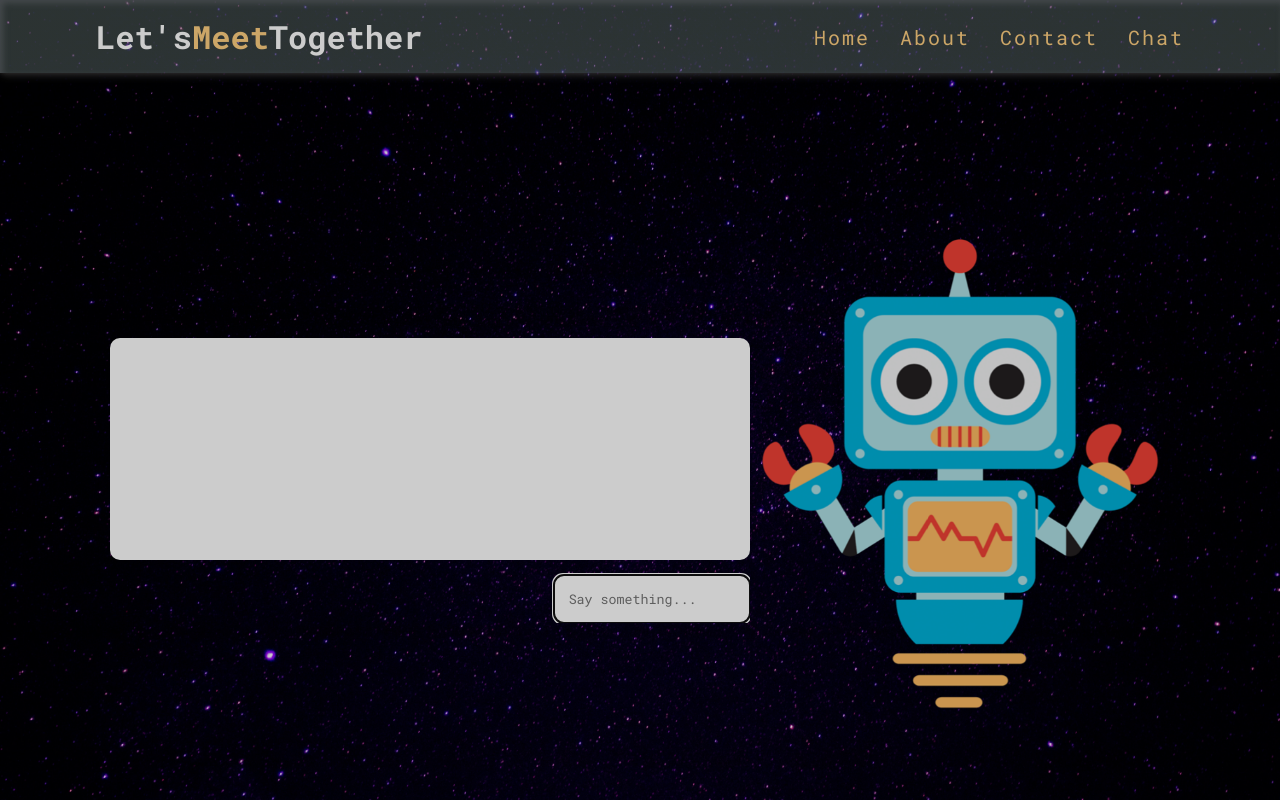
After one commit to kiran8685/video, a Flask app: page /chat in a window 1280 px wide. The commit adds this page. Run offline with Flask 3, Linux system fonts and the light colour scheme.

Commit message:
final project

```diff
--- a/Templates/about.html
+++ b/Templates/about.html
@@ -15,6 +15,7 @@
                 <li><a href="/"><span>Home</span></a></li>
                 <li><a href="/about"><span>About</span></a></li>
                 <li><a href="/contact"><span>Contact</span></a></li>
+                <li><a href="/chat"><span>Chat</span></a></li>
             </ul>
         </div>
         <div class="main__text">
--- /dev/null
+++ b/Templates/chat.html
@@ -0,0 +1,35 @@
+<!DOCTYPE html>
+<html lang="en">
+<head>
+    <title>Chatbot</title>
+    <meta charset="UTF-8">
+    <meta name="viewport" content="width=device-width, initial-scale=1.0">
+	<link rel="icon" href="{{ url_for('static', filename='img/bot.png') }}" />
+    <link rel="shortcut icon" href="./static/l.png" type="image/x-icon" sizes="any">
+    <link rel="stylesheet" href="{{ url_for('static', filename='styles/style.css') }}">
+    <link rel="stylesheet" href="{{ url_for('static', filename='styles/space.css') }}">
+</head>
+<body>
+    <div class="header">
+        <div class="nav">
+            <h1>Let's<span>Meet</span>Together</h1>
+            <ul>
+                <li><a href="/"><span>Home</span></a></li>
+                <li><a href="/about"><span>About</span></a></li>
+                <li><a href="/contact"><span>Contact</span></a></li>
+                <li><a href="/chat"><span>Chat</span></a></li>
+            </ul>
+        </div>
+        <div id="container" class="container">
+            <div id="chat" class="chat">
+                <div id="messages" class="messages"></div>
+                <input id="input" type="text" placeholder="Say something..." autocomplete="off" autofocus="true" />
+            </div>
+            <img src="./static/img/bot.png" alt="Robot cartoon" height="500vh">
+        </div>
+    </div>
+</body>
+<script type="text/javascript" src="./static/index.js" ></script>
+<script type="text/javascript" src="./static/constants.js" ></script>
+<script type="text/javascript" src="./static/speech.js" ></script>
+</html>
--- a/Templates/contact.html
+++ b/Templates/contact.html
@@ -21,6 +21,7 @@
                     <li><a href="/"><span>Home</span></a></li>
                     <li><a href="/about"><span>About</span></a></li>
                     <li><a href="/contact"><span>Contact</span></a></li>
+                    <li><a href="/chat"><span>Chat</span></a></li>
                 </ul>
             </div>
             <main>
--- a/Templates/index.html
+++ b/Templates/index.html
@@ -20,6 +20,7 @@
                     <li><a href="/"><span>Home</span></a></li>
                     <li><a href="/about"><span>About</span></a></li>
                     <li><a href="/contact"><span>Contact</span></a></li>
+                    <li><a href="/chat"><span>Chat</span></a></li>
                 </ul>
             </div>
 
--- a/Templates/space.html
+++ b/Templates/space.html
@@ -15,6 +15,7 @@
                 <li><a href="/"><span>Home</span></a></li>
                 <li><a href="/about"><span>About</span></a></li>
                 <li><a href="/contact"><span>Contact</span></a></li>
+                <li><a href="/chat"><span>Chat</span></a></li>
             </ul>
         </div>
         <div class="image">
--- a/app.py
+++ b/app.py
@@ -28,6 +28,9 @@ def index():
 @app.route("/about")
 def about():
     return render_template("about.html")
+@app.route("/chat")
+def chat():
+    return render_template("chat.html")
 
 @app.route("/contact",methods=['GET','POST'])
 def contact():
--- /dev/null
+++ b/static/constants.js
@@ -0,0 +1,76 @@
+// Options the user could type in
+const prompts = [
+  ["hi", "hey", "hello", "good morning", "good afternoon"],
+  ["how are you", "how is life", "how are things"],
+  ["what are you doing", "what is going on", "what is up"],
+  ["how old are you"],
+  ["who are you", "are you human", "are you bot", "are you human or bot"],
+  ["who created you", "who made you"],
+  [
+    "your name please",
+    "your name",
+    "may i know your name",
+    "what is your name",
+    "what call yourself"
+  ],
+  ["i love you"],
+  ["happy", "good", "fun", "wonderful", "fantastic", "cool"],
+  ["bad", "bored", "tired"],
+  ["help me", "tell me story", "tell me joke"],
+  ["ah", "yes", "ok", "okay", "nice"],
+  ["bye", "good bye", "goodbye", "see you later"],
+  ["what should i eat today"],
+  ["bro"],
+  ["what", "why", "how", "where", "when"],
+  ["no","not sure","maybe","no thanks"],
+  [""],
+  ["haha","ha","lol","hehe","funny","joke"]
+]
+
+// Possible responses, in corresponding order
+
+const replies = [
+  ["Hello!", "Hi!", "Hey!", "Hi there!","Howdy"],
+  [
+    "Fine... how are you?",
+    "Pretty well, how are you?",
+    "Fantastic, how are you?"
+  ],
+  [
+    "Nothing much",
+    "About to go to sleep",
+    "Can you guess?",
+    "I don't know actually"
+  ],
+  ["I am infinite"],
+  ["I am just a bot", "I am a bot. What are you?"],
+  ["The one true God, JavaScript"],
+  ["I am nameless", "I don't have a name"],
+  ["I love you too", "Me too"],
+  ["Have you ever felt bad?", "Glad to hear it"],
+  ["Why?", "Why? You shouldn't!", "Try watching TV"],
+  ["What about?", "Once upon a time..."],
+  ["Tell me a story", "Tell me a joke", "Tell me about yourself"],
+  ["Bye", "Goodbye", "See you later"],
+  ["Sushi", "Pizza"],
+  ["Bro!"],
+  ["Great question"],
+  ["That's ok","I understand","What do you want to talk about?"],
+  ["Please say something :("],
+  ["Haha!","Good one!"]
+]
+
+// Random for any other user input
+
+const alternative = [
+  "Same",
+  "Go on...",
+  "Bro...",
+  "Try again",
+  "I'm listening...",
+  "I don't understand :/"
+]
+
+// Whatever else you want :)
+
+const coronavirus = ["Please stay home", "Wear a mask", "Fortunately, I don't have COVID", "These are uncertain times"]
--- /dev/null
+++ b/static/index.js
@@ -0,0 +1,97 @@
+document.addEventListener("DOMContentLoaded", () => {
+  const inputField = document.getElementById("input");
+  inputField.addEventListener("keydown", (e) => {
+    if (e.code === "Enter") {
+      let input = inputField.value;
+      inputField.value = "";
+      output(input);
+    }
+  });
+});
+
+function output(input) {
+  let product;
+
+  // Regex remove non word/space chars
+  // Trim trailing whitespce
+  // Remove digits - not sure if this is best
+  // But solves problem of entering something like 'hi1'
+
+  let text = input.toLowerCase().replace(/[^\w\s]/gi, "").replace(/[\d]/gi, "").trim();
+  text = text
+    .replace(/ a /g, " ")   // 'tell me a story' -> 'tell me story'
+    .replace(/i feel /g, "")
+    .replace(/whats/g, "what is")
+    .replace(/please /g, "")
+    .replace(/ please/g, "")
+    .replace(/r u/g, "are you");
+
+  if (compare(prompts, replies, text)) {
+    // Search for exact match in `prompts`
+    product = compare(prompts, replies, text);
+  } else if (text.match(/thank/gi)) {
+    product = "You're welcome!"
+  } else if (text.match(/(corona|covid|virus)/gi)) {
+    // If no match, check if message contains `coronavirus`
+    product = coronavirus[Math.floor(Math.random() * coronavirus.length)];
+  } else {
+    // If all else fails: random alternative
+    product = alternative[Math.floor(Math.random() * alternative.length)];
+  }
+
+  // Update DOM
+  addChat(input, product);
+}
+
+function compare(promptsArray, repliesArray, string) {
+  let reply;
+  let replyFound = false;
+  for (let x = 0; x < promptsArray.length; x++) {
+    for (let y = 0; y < promptsArray[x].length; y++) {
+      if (promptsArray[x][y] === string) {
+        let replies = repliesArray[x];
+        reply = replies[Math.floor(Math.random() * replies.length)];
+        replyFound = true;
+        // Stop inner loop when input value matches prompts
+        break;
+      }
+    }
+    if (replyFound) {
+      // Stop outer loop when reply is found instead of interating through the entire array
+      break;
+    }
+  }
+  return reply;
+}
+
+function addChat(input, product) {
+  const messagesContainer = document.getElementById("messages");
+
+  let userDiv = document.createElement("div");
+  userDiv.id = "user";
+  userDiv.className = "user response";
+  userDiv.innerHTML = `<img src="static/img/user.png" class="avatar"><space>${input}</space>`;
+  messagesContainer.appendChild(userDiv);
+
+  let botDiv = document.createElement("div");
+  let botImg = document.createElement("img");
+  let botText = document.createElement("space");
+  botDiv.id = "bot";
+  botImg.src = "static/img/bot-mini.png";
+  botImg.className = "avatar";
+  botDiv.className = "bot response";
+  botText.innerText = "Typing...";
+  botDiv.appendChild(botText);
+  botDiv.appendChild(botImg);
+  messagesContainer.appendChild(botDiv);
+  // Keep messages at most recent
+  messagesContainer.scrollTop = messagesContainer.scrollHeight - messagesContainer.clientHeight;
+
+  // Fake delay to seem "real"
+  setTimeout(() => {
+    botText.innerText = `${product}`;
+    textToSpeech(product)
+  }, 2000
+  )
+
+}
--- /dev/null
+++ b/static/speech.js
@@ -0,0 +1,13 @@
+// Text to Speech
+
+const synth = window.speechSynthesis;
+
+const textToSpeech = (string) => {
+  let voice = new SpeechSynthesisUtterance(string);
+  voice.text = string;
+  voice.lang = "en-US";
+  voice.volume = 1;
+  voice.rate = 1;
+  voice.pitch = 1; // Can be 0, 1, or 2
+  synth.speak(voice);
+}
--- a/static/styles/style.css
+++ b/static/styles/style.css
@@ -1,29 +1,97 @@
-/* Targetting all body elements */
-body {
-  font-family: Arial, sans-serif;  /* Set the font */
-  margin: 0;  /* Remove default margins */
-  padding: 0;  /* Remove default padding */
+* {
+  box-sizing: border-box;
 }
 
-/* Targetting all heading elements (H1, H2, H3, etc.) */
-h1, h2, h3 {
-  text-align: center;  /* Center align headings */
-  margin-bottom: 20px;  /* Add space below headings */
+html {
+	height: 100%;
+
 }
 
-/* Targetting all paragraph elements */
-p {
-  line-height: 1.5;  /* Adjust line spacing */
-  margin-bottom: 15px;  /* Add space below paragraphs */
+body {
+  font-family: 'Roboto', 'Oxygen',
+    'Ubuntu', 'Cantarell', 'Fira Sans', 'Droid Sans', 'Helvetica Neue', Arial, Helvetica,
+    sans-serif;
+  -webkit-font-smoothing: antialiased;
+  -moz-osx-font-smoothing: grayscale;
+	background-color: rgba(223, 242, 247, .5);
+	height: 100%;
+	margin: 0;
 }
 
-/* Targetting anchor tags (links) */
-a {
-  color: blue;  /* Set link color */
-  text-decoration: none;  /* Remove underline from links */
+space {
+	padding-right: 15px;
+	padding-left: 15px;
 }
 
-/* Targetting links on hover (when the mouse is over the link) */
-a:hover {
-  color: darkblue;  /* Change link color on hover */
+.container {
+	display: flex;
+  justify-content: center;
+	align-items: center;
+	width: 100%;
+	height: 100%;
 }
+
+.chat {
+	height: 300px;
+	width: 50vw;
+	display: flex;
+	flex-direction: column;
+  justify-content: center;
+	align-items: center;
+}
+
+::-webkit-input-placeholder {
+	color: .711
+}
+
+input {
+	border: 0;
+	padding: 15px;
+	margin-left: auto;
+	border-radius: 10px;
+}
+
+.messages {
+	display: flex;
+	flex-direction: column;
+	overflow: scroll;
+	height: 90%;
+	width: 100%;
+	background-color: white;
+	padding: 15px;
+	margin: 15px;
+	border-radius: 10px;
+}
+
+#bot {
+	margin-left: auto;
+}
+
+.bot {
+	font-family: Consolas, 'Courier New', Menlo, source-code-pro, Monaco,
+	monospace;
+}
+
+.avatar {
+	height: 25px;
+}
+
+.response {
+	display: flex;
+	align-items: center;
+	margin: 1%;
+}
+
+
+/* Mobile */
+
+@media only screen and (max-width: 980px) {
+  .container {
+		flex-direction: column;
+		justify-content: flex-start;
+	}
+	.chat {
+		width: 75vw;
+		margin: 10vw;
+	}
+}
```
Also changed, not shown: Templates/video.html (+19 -11 lines), static/img/bot-mini.png (added), static/img/bot.png (added), static/img/user.png (added), 1 other file. Lines whose indentation alone changed are shown as unchanged.
